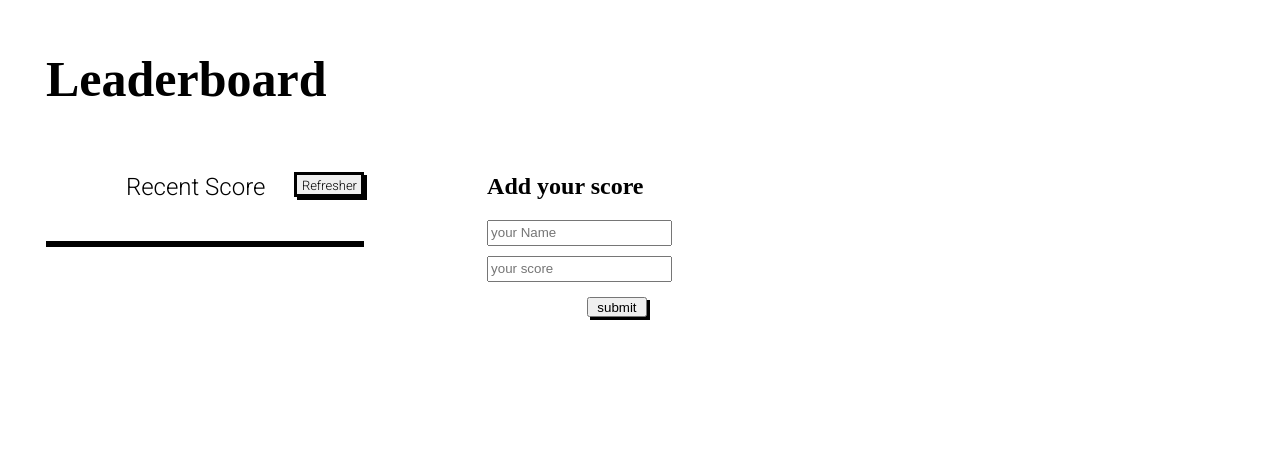
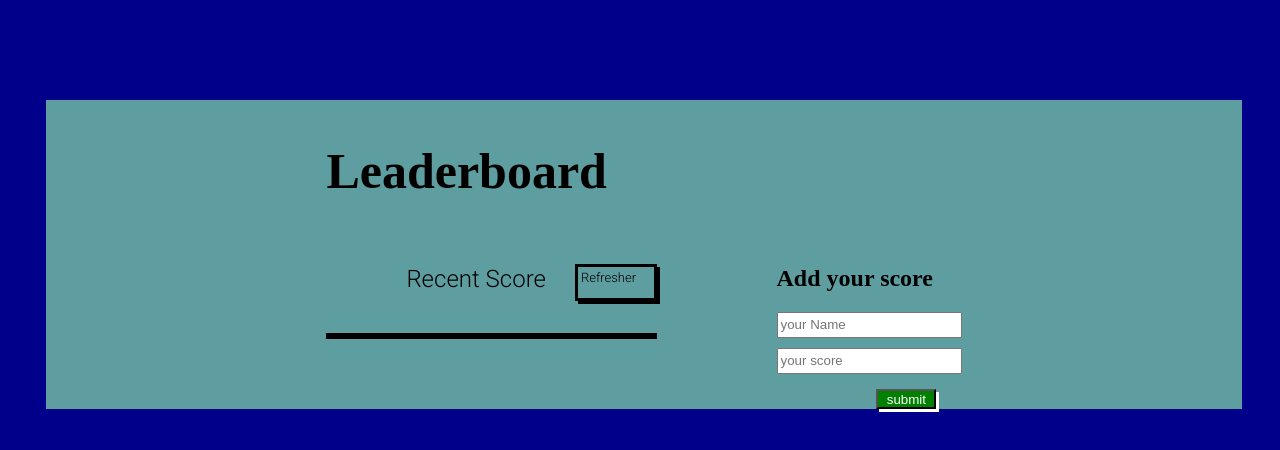
Before and after one commit to Yilikal250/Leaderboard, a website built with webpack: page src/template.html in a window 1280 px wide. Built offline with nearby package versions, Linux system fonts and the light colour scheme; no server answers.

Commit message:
refresh button added

```diff
--- a/src/style.css
+++ b/src/style.css
@@ -1,3 +1,7 @@
+body {
+  background-color: darkblue;
+}
+
 h1 {
   font-size: 50px;
 }
@@ -37,6 +41,8 @@ button {
   height: 20px;
   box-shadow: 3px 3px;
   margin-left: 54%;
+  background-color: green;
+  color: white;
 }
 
 #refresh {
@@ -66,3 +72,21 @@ ul li {
   margin-left: -39px;
   padding-left: 6px;
 }
+
+.window {
+  background-color: cadetblue;
+  display: flex;
+  justify-content: center;
+  margin-top: 100px;
+  margin-right: 30px;
+}
+
+button:hover {
+  background-color: chartreuse;
+  color: cornflowerblue;
+}
+
+#refresh:hover {
+  background-color: chartreuse;
+  color: cornflowerblue;
+}
--- a/src/template.html
+++ b/src/template.html
@@ -14,7 +14,8 @@
             <h1>Leaderboard</h1>
             <div class="recent">
                 <p id="src">Recent Score</p>
-                <button id="refresh" type="button" >Refresher</button>
+                <p id="refresh">Refresher</p>
+
             </div>
             <div class="left-sec" >
                 <ul class="numbers">
@@ -27,7 +28,7 @@
                <form id="form">
                   <input type="text" id="username" placeholder="your Name">
                   <input type="number" id="scores" placeholder="your score">
-                  <button id="submit" type="submit" >submit</button>
+                  <button type="button" id="submit" type="submit" >submit</button>
                 </form>
 
 
```
